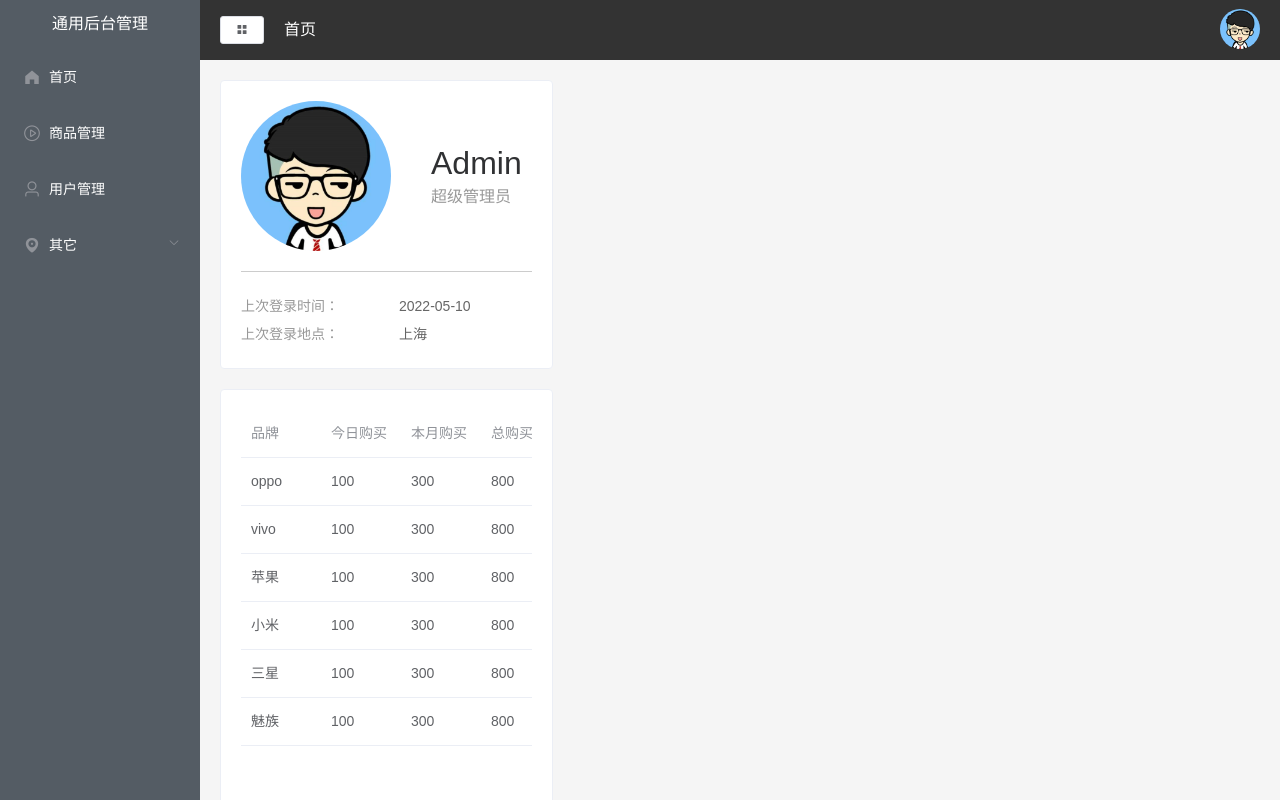
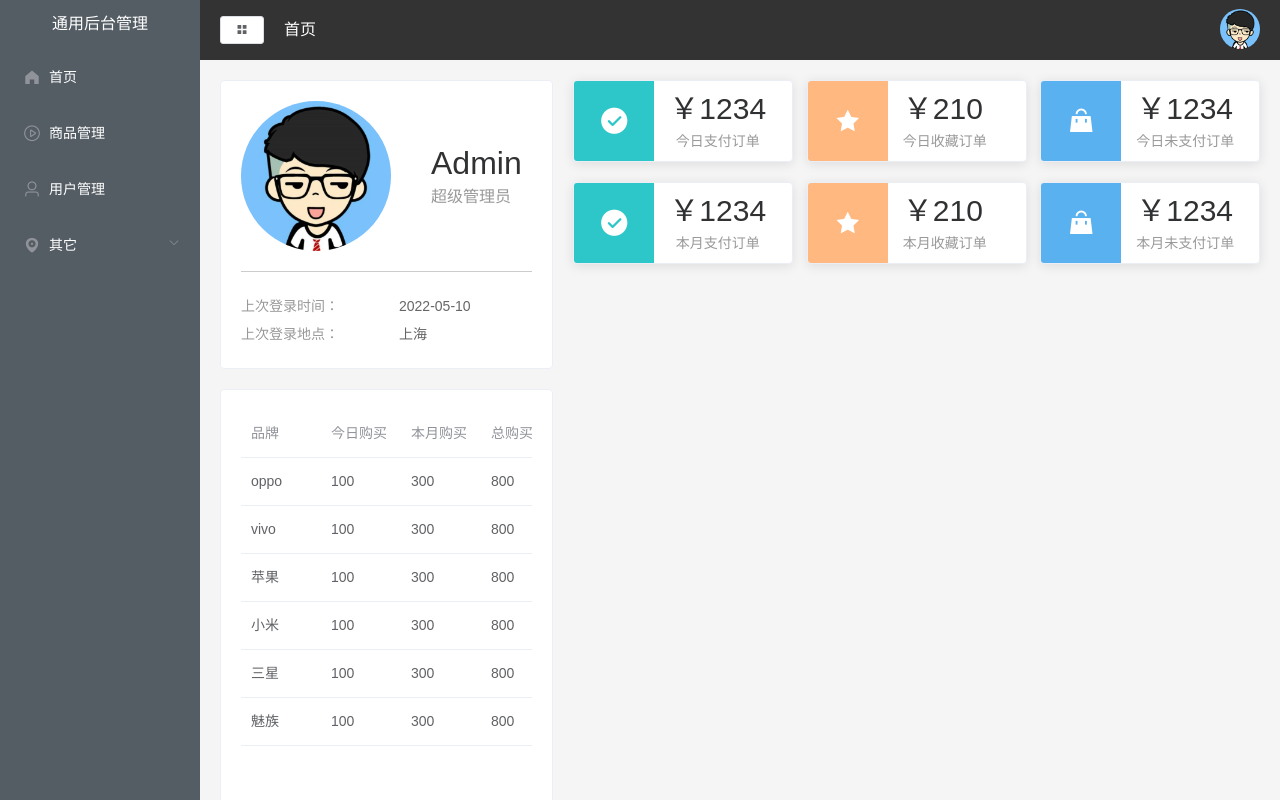
Before and after one commit to yexia553/vue_study, a Vue app in the folder vue-manage/: page /home in a window 1280 px wide. Built offline with nearby package versions, Linux system fonts and the light colour scheme.

Commit message:
实现首页右上角订单数据展示

```diff
--- a/vue-manage/views/Home/index.vue
+++ b/vue-manage/views/Home/index.vue
@@ -16,16 +16,22 @@
             </el-card>
             <el-card shadow="hover" style="margin-top: 20px; height: 460px;">
                 <el-table :data="tableData">
-                <!-- tableData中数据的key要和prop的值对应 -->
-                    <el-table-column
-                    v-for="(val, key) in tableLabel"
-                    :key="key"
-                    :label="val"
-                    :prop="key"
-                    >
+                    <!-- tableData中数据的key要和prop的值对应 -->
+                    <el-table-column v-for="(val, key) in tableLabel" :key="key" :label="val" :prop="key">
                     </el-table-column>
                 </el-table>
             </el-card>
+        </el-col>
+        <el-col :span="16" style="margin-top: 20px;">
+            <div class="num">
+                <el-card v-for="item in countData" :key="item.name" :body-style="{display:'flex', padding: 0}">
+                    <i class="icon" :class="`el-icon-${item.icon}`" :style="{background: item.color}"></i>
+                    <div class="detail">
+                        <p class="num">￥{{item.value}}</p>
+                        <p class="txt">{{item.name}}</p>
+                    </div>
+                </el-card>
+            </div>
         </el-col>
     </el-row>
 </template>
@@ -80,6 +86,44 @@ export default {
                 monthBuy: '本月购买',
                 totalBuy: '总购买',
             },
+            countData: [
+                {
+                    name: "今日支付订单",
+                    value: 1234,
+                    icon: "success",
+                    color: "#2ec7c9",
+                },
+                {
+                    name: "今日收藏订单",
+                    value: 210,
+                    icon: "star-on",
+                    color: "#ffb980",
+                },
+                {
+                    name: "今日未支付订单",
+                    value: 1234,
+                    icon: "s-goods",
+                    color: "#5ab1ef",
+                },
+                {
+                    name: "本月支付订单",
+                    value: 1234,
+                    icon: "success",
+                    color: "#2ec7c9",
+                },
+                {
+                    name: "本月收藏订单",
+                    value: 210,
+                    icon: "star-on",
+                    color: "#ffb980",
+                },
+                {
+                    name: "本月未支付订单",
+                    value: 1234,
+                    icon: "s-goods",
+                    color: "#5ab1ef",
+                },
+            ],
         }
     }
 }
```
